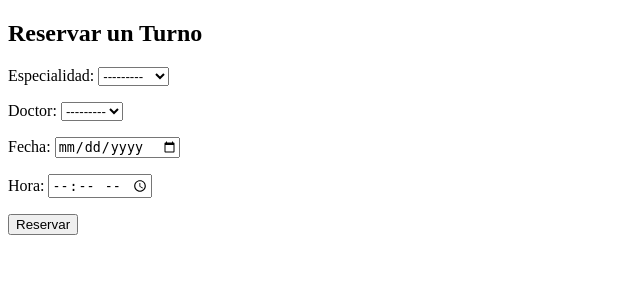
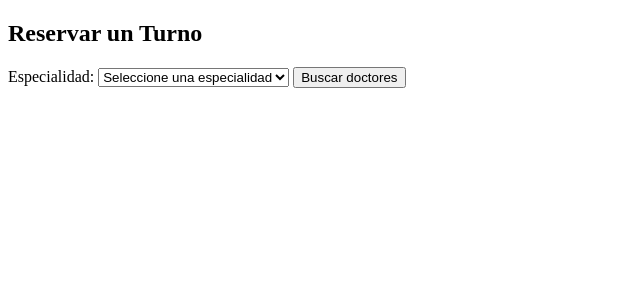
Before and after one commit to Romel137/Proyecto_WEB_III_grupo9, a Django app: page /turno/nuevo/ in a window 1280 px wide. Shown: the part 109-409 px from the top of the page, without its empty margins (0-640 px from the left). Run offline with Django 5.2, Linux system fonts and the light colour scheme; a user stored in the database is signed in; data comes from the database, SQL or seed files in the repository; both versions use the stored data as it was after the commit.

Commit message:
cambios en crear turno

```diff
--- a/Sistema_de_turnos_medicos/turnos/templates/turnos/crear_turno.html
+++ b/Sistema_de_turnos_medicos/turnos/templates/turnos/crear_turno.html
@@ -1,9 +1,49 @@
 {% extends "turnos/base.html" %}
 {% block content %}
 <h2>Reservar un Turno</h2>
-<form method="post">
-    {% csrf_token %}
-    {{ form.as_p }}
-    <button type="submit">Reservar</button>
-</form>
+
+{# Paso 1: Selección de especialidad #}
+{% if not especialidad_seleccionada %}
+    <form method="get">
+        <label for="especialidad">Especialidad:</label>
+        <select name="especialidad" id="especialidad" required>
+            <option value="">Seleccione una especialidad</option>
+            {% for id, nombre in especialidades %}
+                <option value="{{ id }}">{{ nombre }}</option>
+            {% endfor %}
+        </select>
+        <button type="submit">Buscar doctores</button>
+    </form>
+
+{# Paso 2: Selección de doctor, fecha y hora #}
+{% elif not doctor_seleccionado %}
+    <form method="get">
+        <input type="hidden" name="especialidad" value="{{ especialidad_seleccionada }}">
+        <label for="doctor">Doctor:</label>
+        <select name="doctor" id="doctor" required>
+            <option value="">Seleccione un doctor</option>
+            {% for doctor in doctores %}
+                <option value="{{ doctor.id }}">{{ doctor.user.get_full_name }}</option>
+            {% endfor %}
+        </select>
+        <button type="submit">Elegir doctor</button>
+    </form>
+
+{# Paso 3: Selección de fecha y hora y reserva final #}
+{% else %}
+    <form method="post">
+        {% csrf_token %}
+        <input type="hidden" name="especialidad" value="{{ especialidad_seleccionada }}">
+        <input type="hidden" name="doctor" value="{{ doctor_seleccionado }}">
+        <label for="fecha">Fecha:</label>
+        <input type="date" name="fecha" id="fecha" value="{{ fecha_seleccionada|default:'' }}" required>
+        <label for="hora">Hora:</label>
+        <input type="time" name="hora" id="hora" value="{{ hora_seleccionada|default:'' }}" required>
+        {% if turnos_ocupados %}
+            <p><strong>Horas ocupadas para este doctor y fecha:</strong> {{ turnos_ocupados|join:", " }}</p>
+        {% endif %}
+        <button type="submit">Reservar</button>
+    </form>
+{% endif %}
+
 {% endblock %}
--- a/Sistema_de_turnos_medicos/turnos/templates/turnos/listar_turnos.html
+++ b/Sistema_de_turnos_medicos/turnos/templates/turnos/listar_turnos.html
@@ -3,7 +3,7 @@
 <h2>Mis Turnos</h2>
 <ul>
     {% for turno in turnos %}
-        <li>{{ turno.fecha }} - {{ turno.hora }} con {{ turno.doctor.nombre }}</li>
+        <li>{{ turno.fecha }} - {{ turno.hora }} con el Doctor: {{ turno.doctor.user.get_full_name }}</li>
     {% empty %}
         <li>No tienes turnos agendados</li>
     {% endfor %}
--- a/Sistema_de_turnos_medicos/turnos/templates/turnos/reservar_turno.html
+++ b/Sistema_de_turnos_medicos/turnos/templates/turnos/reservar_turno.html
@@ -1,4 +1,4 @@
-{% extends "base.html" %}
+{% extends "turnos/base.html" %}
 {% block content %}
   <h2>Reservar Turno</h2>
 
--- a/Sistema_de_turnos_medicos/turnos/views.py
+++ b/Sistema_de_turnos_medicos/turnos/views.py
@@ -91,31 +91,31 @@
     turnos = Turno.objects.filter(paciente=paciente)
     return render(request, 'turnos/listar_turnos.html', {'turnos': turnos})
 
-@login_required
-def crear_turno(request):
-    if not request.user.perfil.es_paciente:
-        return HttpResponseForbidden("Solo los pacientes pueden crear turnos.")
+#@login_required
+#def crear_turno(request):
+ #   if not request.user.perfil.es_paciente:
+  #      return HttpResponseForbidden("Solo los pacientes pueden crear turnos.")
+   #
+    #if request.method == 'POST':
+     #   form = TurnoForm(request.POST)
+      #  if form.is_valid():
+       #     turno = form.save(commit=False)
+        #    turno.paciente = Paciente.objects.get(user=request.user)
+         #   turno.save()
 
-    if request.method == 'POST':
-        form = TurnoForm(request.POST)
-        if form.is_valid():
-            turno = form.save(commit=False)
-            turno.paciente = Paciente.objects.get(user=request.user)
-            turno.save()
+          #  mensaje = f"Hola {turno.paciente.user.username}, tu turno con el Dr. {turno.doctor.nombre} ha sido confirmado para el {turno.fecha} a las {turno.hora}."
+           # send_mail(
+            #    subject="Confirmación de Turno Médico",
+             #   message=mensaje,
+              #  from_email=None,  # Usa DEFAULT_FROM_EMAIL
+               # recipient_list=[turno.paciente.email],
+                #fail_silently=False,
+            #)
 
-            mensaje = f"Hola {turno.paciente.user.username}, tu turno con el Dr. {turno.doctor.nombre} ha sido confirmado para el {turno.fecha} a las {turno.hora}."
-            send_mail(
-                subject="Confirmación de Turno Médico",
-                message=mensaje,
-                from_email=None,  # Usa DEFAULT_FROM_EMAIL
-                recipient_list=[turno.paciente.email],
-                fail_silently=False,
-            )
-
-            return redirect('listar_turnos')
-    else:
-        form = TurnoForm()
-    return render(request, 'turnos/crear_turno.html', {'form': form})
+            #return redirect('listar_turnos')
+    #else:
+     #   form = TurnoForm()
+    #return render(request, 'turnos/crear_turno.html', {'form': form})
 
 @login_required
 def mis_turnos(request):
@@ -124,8 +124,8 @@
             paciente = Paciente.objects.get(user=request.user)
             turnos = Turno.objects.filter(paciente=paciente)
         elif request.user.perfil.es_doctor:
-            doctor = Doctor.objects.get(nombre=request.user.username)
-            turnos = Turno.objects.filter(doctor=doctor)
+             doctor = Doctor.objects.get(user=request.user)
+             turnos = Turno.objects.filter(doctor=doctor)
         else:
             turnos = Turno.objects.none()
     except:
@@ -144,30 +144,73 @@
     return render(request, 'turnos/registrar_doctor.html', {'form': form})
 
 @login_required
-def reservar_turno(request):
-    # Al inicio no hay selección de especialidad
-    form = None
-    doctores_filtrados = None
+def crear_turno(request):
+    if not request.user.perfil.es_paciente:
+        return HttpResponseForbidden("Solo los pacientes pueden crear turnos.")
 
-    # Si vienen datos por GET (al pulsar “Buscar”)
-    if request.method == 'GET' and 'buscar' in request.GET:
-        # Creamos el formulario pasando GET para que __init__ filtre doctores
-        form = TurnoForm(request.GET)
-    # Si envían POST (al pulsar “Reservar”)
-    elif request.method == 'POST':
+    especialidad_seleccionada = request.GET.get('especialidad')
+    doctor_seleccionado = request.GET.get('doctor')
+    fecha_seleccionada = request.GET.get('fecha')
+    hora_seleccionada = request.GET.get('hora')
+
+    # Paso 1: Selección de especialidad
+    especialidades = Doctor.objects.values_list('especialidad__id', 'especialidad__nombre').distinct()
+    doctores = Doctor.objects.none()
+    turnos_ocupados = []
+
+    if especialidad_seleccionada:
+        doctores = Doctor.objects.filter(especialidad__id=especialidad_seleccionada)
+    if doctor_seleccionado and fecha_seleccionada:
+        # Busca los turnos ya reservados para ese doctor y fecha
+        turnos_ocupados = Turno.objects.filter(
+            doctor__id=doctor_seleccionado,
+            fecha=fecha_seleccionada
+        ).values_list('hora', flat=True)
+
+    if request.method == 'POST':
         form = TurnoForm(request.POST)
         if form.is_valid():
             turno = form.save(commit=False)
             turno.paciente = Paciente.objects.get(user=request.user)
-            turno.save()
-            return redirect('lista_turnos')
+            # Validar que el doctor esté disponible en esa fecha y hora
+            existe = Turno.objects.filter(
+                doctor=turno.doctor,
+                fecha=turno.fecha,
+                hora=turno.hora
+            ).exists()
+            if existe:
+                messages.error(request, "El doctor ya tiene un turno reservado en ese horario.")
+            else:
+                turno.save()
+                mensaje = f"Hola {turno.paciente.user.username}, tu turno con el Dr. {turno.doctor.user.get_full_name()} ha sido confirmado para el {turno.fecha} a las {turno.hora}."
+                send_mail(
+                    subject="Confirmación de Turno Médico",
+                    message=mensaje,
+                    from_email=None,
+                    recipient_list=[turno.paciente.email],
+                    fail_silently=False,
+                )
+                return redirect('listar_turnos')
     else:
-        # Primera carga, o recarga sin pulsar “Buscar”
-        form = TurnoForm()
+        form = TurnoForm(initial={
+            'especialidad': especialidad_seleccionada,
+            'doctor': doctor_seleccionado,
+            'fecha': fecha_seleccionada,
+            'hora': hora_seleccionada,
+        })
 
-    return render(request, 'turnos/reservar_turno.html', {
-        'form': form
+    return render(request, 'turnos/crear_turno.html', {
+        'form': form,
+        'especialidades': especialidades,
+        'doctores': doctores,
+        'turnos_ocupados': list(turnos_ocupados),
+        'especialidad_seleccionada': especialidad_seleccionada,
+        'doctor_seleccionado': doctor_seleccionado,
+        'fecha_seleccionada': fecha_seleccionada,
+        'hora_seleccionada': hora_seleccionada,
     })
+
+
 from django.utils import timezone
 
 def inicio(request):
```
Also changed, not shown: Sistema_de_turnos_medicos/db.sqlite3.
